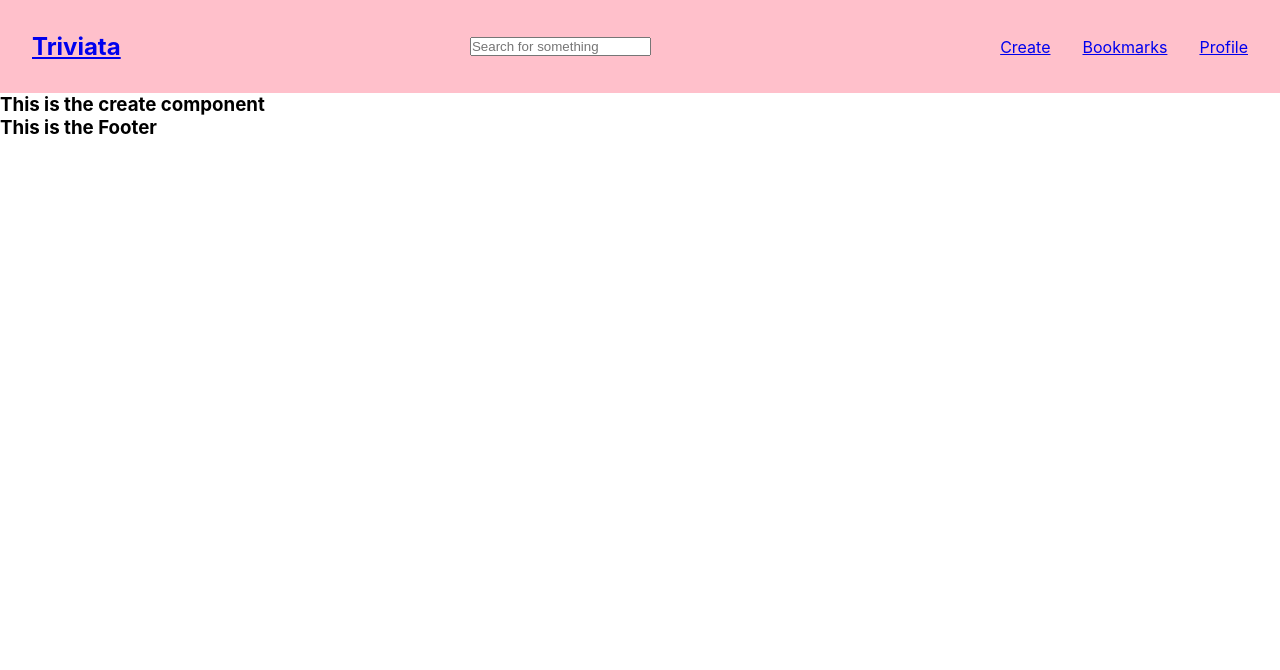
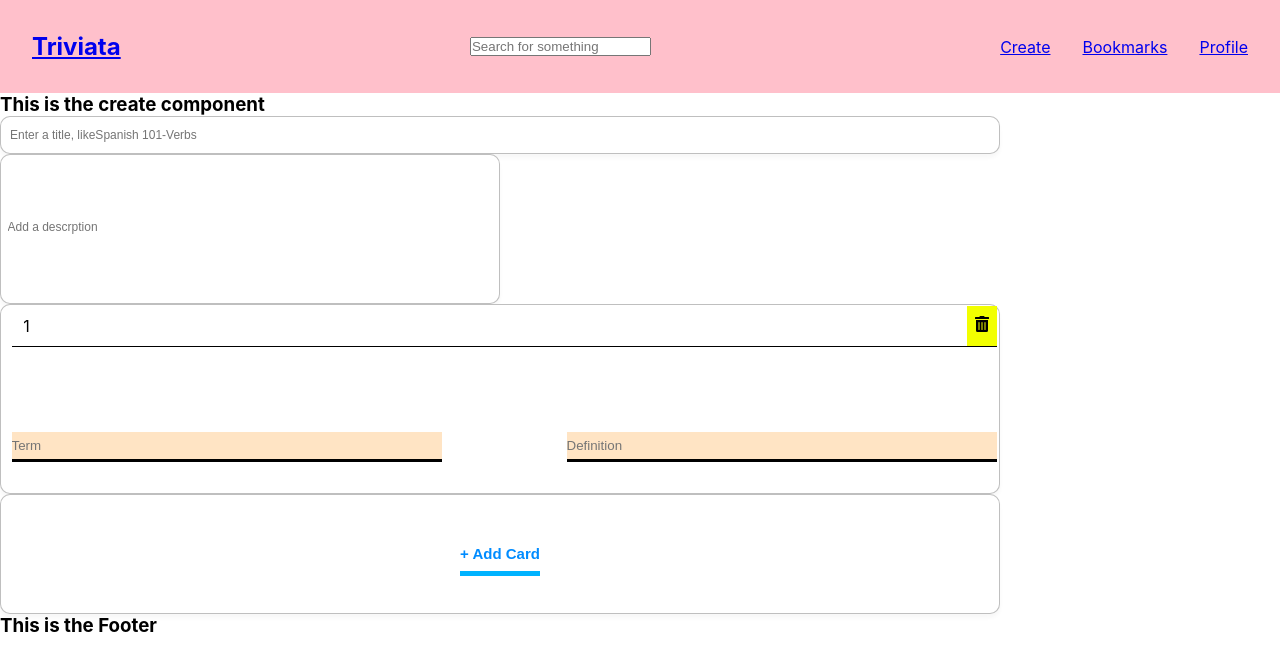
Before and after one commit to lastnameisgold/triviata_app_frontend, a React (Create React App) app in the folder triviata/: page /create in a window 1280 px wide. Shown: the top 670 px of the page. Built offline with nearby package versions, Linux system fonts and the light colour scheme.

Commit message:
pulled and merged from main

```diff
--- a/triviata/src/App.css
+++ b/triviata/src/App.css
@@ -24,3 +24,340 @@
 }
 
 /* Nav */
+
+
+
+/*Start of Flashcard container*/
+.flip-in{
+background-color: blueviolet;
+}
+.flip-out{
+  background-color: aqua;
+}
+
+.flashcards-container{
+  width: 34rem;
+  height: 23rem;
+  /* background-color: aquamarine; */
+  border-radius: 10px;
+  box-shadow: 0 4px 4px rgb(0 0 0 / 25%);
+  display: flex;
+  justify-content: center;
+  align-items: center;
+  transition: ease-in-out 400ms;
+  animation: flipIn-flashcards-container .25s ease-in-out 1;
+  animation-fill-mode: forwards;
+
+
+}
+.flashcards{
+  width: 33rem;
+  height: 22rem;
+  /* background-color: rgb(225, 204, 204); */
+  border-radius: 10px;;
+  box-shadow: 0 4px 4px rgb(0 0 0 / 25%);
+  display: flex;
+  justify-content: center;
+  align-items: center;
+  transition: ease-in-out .25s;
+  cursor: pointer;
+
+  animation: flipIn-flashcards .25s ease-in-out 1;
+  animation-fill-mode: forwards;
+
+}
+.flashcards-inner-container{
+  width: 31rem;
+  height: 20rem;
+  /* background-color: rgb(246, 246, 246); */
+  display: grid;
+  grid-gap:1rem;
+  grid-template-rows: auto 1fr auto;
+  transition: ease-in-out 400ms;
+  animation-fill-mode: forwards;
+
+}
+.flashcards-term{
+  transition: ease-in-out 400ms;
+  width: 100%;
+  height: 100%;
+  animation-fill-mode: forwards;
+
+}
+.flashcards-definition{
+  transition: ease-in-out 400ms;
+  width: 100%;
+  height: 100%;
+  animation-fill-mode: forwards;
+
+}
+.flashcard-number{
+  width: 100%;
+  display: flex;
+  justify-content:center;
+  align-items: center;
+
+}
+.term-container{
+  /* background-color: antiquewhite; */
+  width: 100%;
+  height: 220px;
+  display: flex;
+  justify-content: center;
+  align-items: center;
+}
+.prev-next-container{
+  height: 3rem;
+  display: flex;
+  justify-content: center;
+  align-items:center;
+  grid-gap:2rem;
+}
+
+.prev-card{
+width: 8rem;
+height: 3rem;
+background-color: rgb(222, 222, 249);
+display: flex;
+justify-content: center;
+align-items: center;
+border-radius: 10px;;
+
+}
+.next-card{
+  width: 8rem;
+  height: 3rem;
+  background-color: rgb(222, 222, 249);
+  display: flex;
+  justify-content: center;
+  align-items: center;
+  border-radius: 10px;;
+}
+/*End of Flashcard container*/
+
+/*Start of createFlashCards contatiner*/
+.create-flashcards-container{
+display: flex;
+flex-direction: column;
+}
+/*End of createFlashCards container*/
+
+/*start of create-title containerr*/
+
+.create-title-container{
+  background-color: rgb(255, 255, 255);
+  border: solid 1px rgb(0 0 0 / 25%);
+  box-shadow: 0 4px 4px rgb(0 0 0 / 3%);
+  width:1000px;
+  height:38px;
+  border-radius:10px;
+  display: flex;
+  justify-content: center;
+  align-items: center;
+}
+.title-container{
+  background-color: rgb(255, 255, 255);
+  width:990px;
+  height:30px;
+  border-radius:10px;
+  display: flex;
+  justify-content: center;
+  align-items: center;
+}
+.title-inner-container{
+  background-color: rgb(255, 255, 255);
+  width:980px;
+  height:30px;
+  border-radius:10px;
+  display: flex;
+  justify-content: center;
+  align-items: center;
+}
+.title-input{
+  outline: none;
+  background-color: transparent;
+  border: none;
+  width:980px;
+  height:30px;
+  font-size:12px;
+  color:rgb(0, 0, 0);
+}
+/*End of create-title container*/
+
+/*start of description-title containerr*/
+
+.create-desc-container{
+  background-color: rgb(255, 255, 255);
+  border: solid 1px rgb(0 0 0 / 25%);
+  box-shadow: 0 4px 4px rgb(0 0 0 / 3%);
+  width:500px;
+  height:150px;
+  border-radius:10px;
+  display: flex;
+  justify-content: center;
+  align-items: center;
+}
+.desc-container{
+  background-color: rgba(87, 23, 23, 0);
+  width:490px;
+  height:140px;
+  border-radius:10px;
+  display: flex;
+  justify-content: center;
+  align-items: center;
+}
+.desc-inner-container{
+  background-color: rgba(166, 217, 159, 0);
+  width:485px;
+  height:135px;
+  border-radius:10px;
+  display: flex;
+}
+.desc-input{
+  outline: none;
+  background-color: transparent;
+  border: none;
+  width:480px;
+  height:130px;
+  font-size:12px;
+  color:rgb(0, 0, 0);
+}
+
+/*End of desc-title container*/
+
+/*start of create-tiles container*/
+
+.create-tiles-container{
+  background-color: rgb(255, 255, 255);
+  border: solid 1px rgb(0 0 0 / 25%);
+  box-shadow: 0 4px 4px rgb(0 0 0 / 3%);
+  width:1000px;
+  height:190px;
+  border-radius:10px;
+  display: flex;
+  justify-content: center;
+  align-items: end;
+  flex-direction: column;
+}
+.tiles-container{
+  background-color: rgba(87, 23, 23, 0);
+  width:990px;
+  height:190px;
+  border-radius:10px;
+  display: flex;
+  justify-content: center;
+  align-items: center;
+}
+.tiles-inner-container{
+  background-color: rgba(166, 217, 159, 0);
+  width:985px;
+  height:185px;
+  border-radius:10px;
+  display: flex;
+  flex-direction: column;
+}
+.number-trash-container{
+  background-color: rgba(72, 156, 61, 0);
+  width:985px;
+  height:40px;
+  display: flex;
+  justify-content: space-between;
+  align-items: end;
+  border-bottom: 1.5px black solid;
+}
+.number{
+  background-color: rgba(242, 255, 0, 0);
+  height: 40px;
+  width: 30px;
+  text-align: center;
+  line-height: 40px;
+
+}
+.trash-can{
+
+    background-color: rgb(242, 255, 0);
+    width: 30px;
+    text-align: center;
+    height: 40px;
+    cursor: pointer;
+    line-height: 40px;
+
+
+}
+
+.term-def-container{
+  background-color: rgba(72, 156, 61, 0);
+  width:985px;
+  height:115px;
+  border-radius:10px;
+  display: flex;
+  justify-content: space-between;
+  align-items: end;
+}
+
+.term-container{
+width:430px;
+height: 30px;
+background-color: bisque;
+border: none;
+outline: none;
+border-bottom:3px black solid;
+
+}
+.def-container{
+  border: 1px solid;
+  width:430px;
+  height: 30px;
+  background-color: bisque;
+  border: none;
+  outline: none;
+  border-bottom:3px black solid;
+
+
+}
+
+
+
+.add-tile-container{
+  background-color: rgb(255, 255, 255);
+  border: solid 1px rgb(0 0 0 / 25%);
+  box-shadow: 0 4px 4px rgb(0 0 0 / 3%);
+  width:1000px;
+  height:120px;
+  border-radius:10px;
+  display: flex;
+  justify-content: center;
+  align-items: end;
+}
+.inner-add-container{
+  background-color: rgba(166, 211, 160, 0);
+  width:985px;
+  height:115px;
+  border-radius:10px;
+  display: flex;
+  justify-content: center;
+  align-items: center;
+
+}
+.add-button-container{
+  background-color: rgba(211, 160, 160, 0);
+  width:175px;
+  height:75px;
+  border-radius:10px;
+  display: flex;
+  justify-content: center;
+  align-items: center;
+}
+.add-card-btn{
+background-color: transparent;
+border:none;
+color: rgb(0, 140, 255);
+border-bottom: 5px solid rgb(0, 179, 255);
+height: 40px;
+font-size: 15px;
+font-weight: bold;
+cursor: pointer;
+}
+
+
+/*End of create-tiles container*/
--- a/triviata/src/components/Create.js
+++ b/triviata/src/components/Create.js
@@ -1,5 +1,9 @@
+import CreateFlashcards from './CreateFlashcards'
 export default function Create() {
     return(
+        <div>
         <h3>This is the create component</h3>
+        <CreateFlashcards/>
+        </div>
     )
 }
--- a/triviata/src/components/CreateFlashcards.jsx
+++ b/triviata/src/components/CreateFlashcards.jsx
@@ -2,8 +2,8 @@ import { useEffect, React } from 'react';
 import { createElement } from 'react'
 import { FaTrashAlt } from 'react-icons/fa';
 
-import CreateDescription from "../create/create_quiz/CreateDescription"
-import CreateTitle from "../create/create_quiz/CreateTitle"
+import Description from "./Description.jsx"
+import Title from "./Title.jsx"
 export default function CreateFlashCards(){
 
   // class Flashcards{
@@ -63,8 +63,8 @@ function createEl(){
   return(
 
     <div className="create-flashcards-container">
-      <CreateTitle/>
-      <CreateDescription/>
+      <Title/>
+      <Description/>
       <div className="tes">
       <div className="create-tiles-container">
         <div className="tiles-container">
@@ -88,7 +88,6 @@ function createEl(){
 
       </div>
       </div>
-      {'efef'}
       <div className="add-tile-container">
         <div className="inner-add-container">
           <div className="add-button-container">
--- /dev/null
+++ b/triviata/src/components/Description.jsx
@@ -0,0 +1,13 @@
+export default function CreateDescription (){
+  return(
+    <div className="create-desc-container">
+      <div className="desc-container">
+        <div className="desc-inner-container">
+          <input className="desc-input" placeholder="Add a descrption">
+
+        </input>
+      </div>
+    </div>
+  </div>
+  )
+}
--- /dev/null
+++ b/triviata/src/components/Title.jsx
@@ -0,0 +1,16 @@
+
+export default function Title(){
+  return(
+    <div className="create-title-container">
+      <div className="title-container">
+        <div className="title-inner-container">
+          <input className="title-input" placeholder="Enter a title, likeSpanish 101-Verbs">
+
+          </input>
+        </div>
+
+      </div>
+
+    </div>
+  )
+}
```
